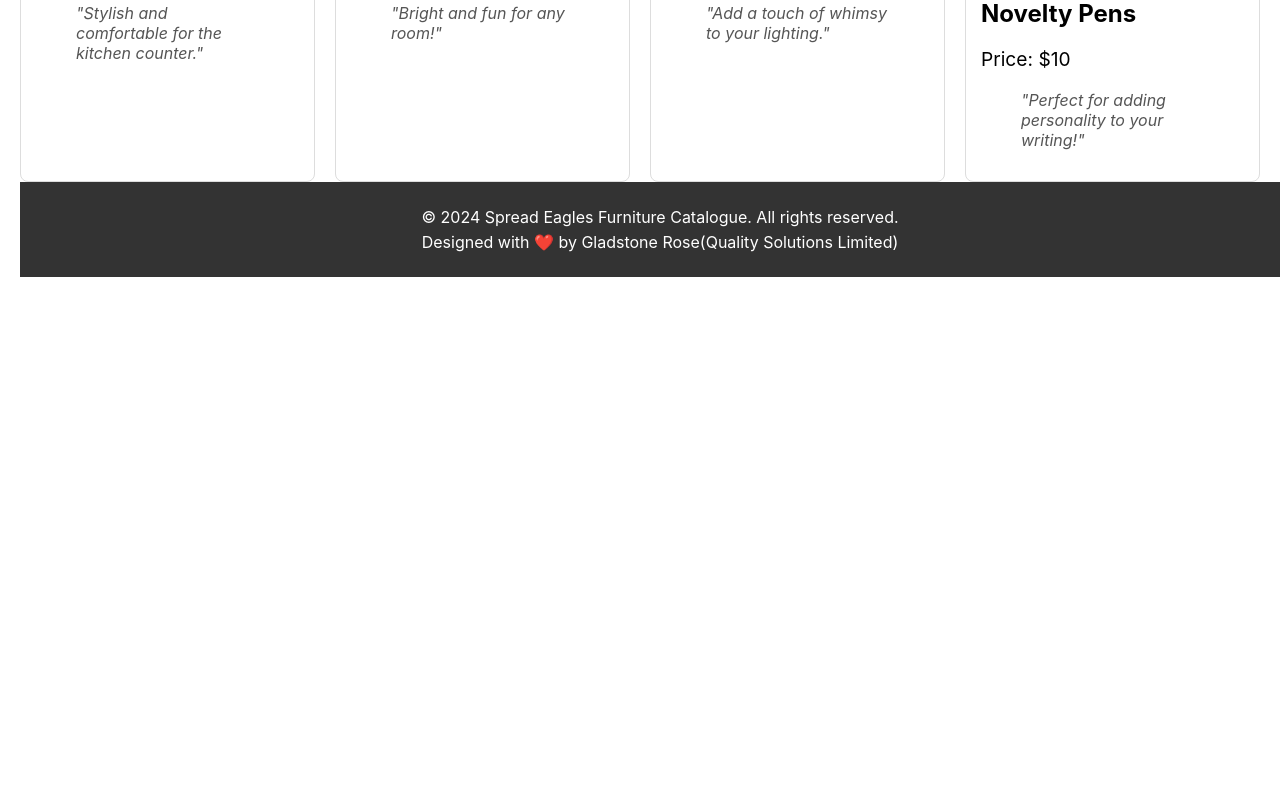
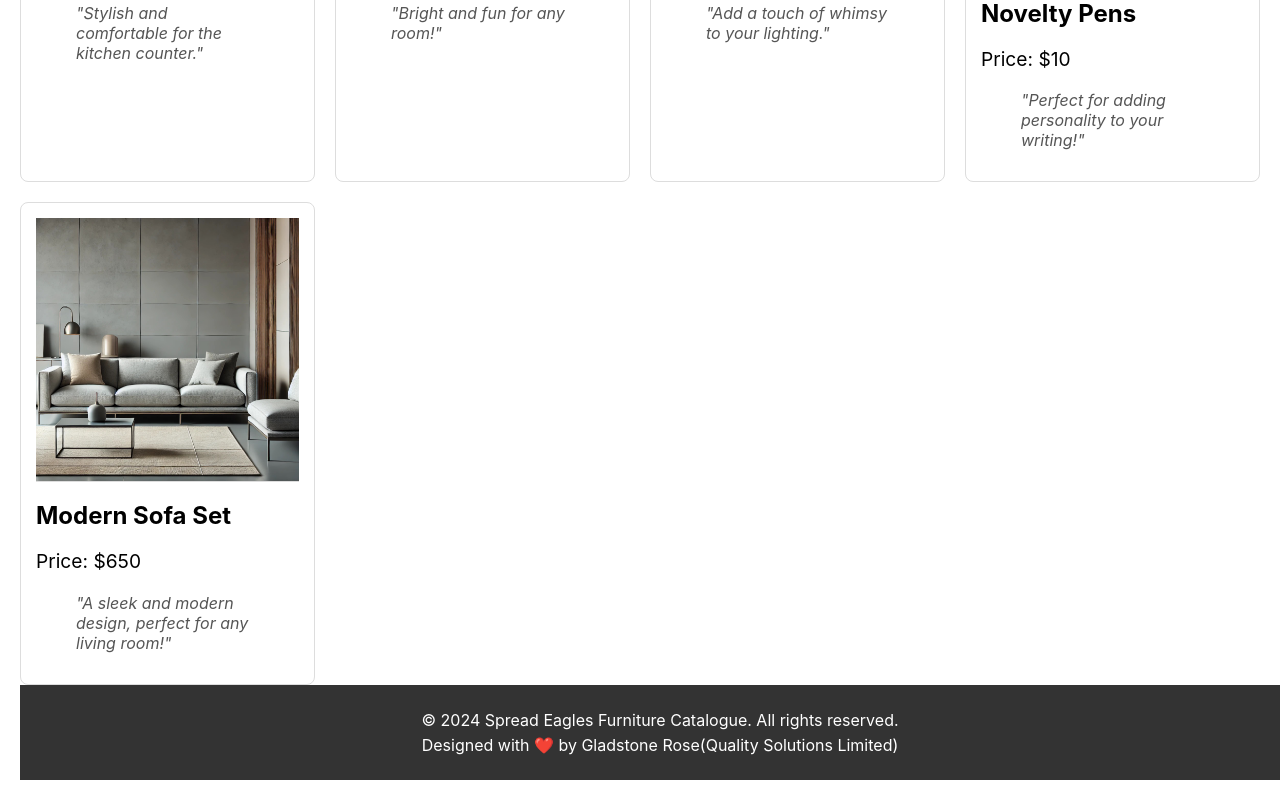
Before and after one commit to gladstone28/furniture-catalogue-app, a React (Create React App) app: page / in a window 1280 px wide. Shown: the part 1057-1857 px from the top of the page. Before the commit the page ends 1354 px from the top, so only its background shows below. Built offline with nearby package versions, Linux system fonts and the light colour scheme.

Commit message:
add new graphic and modify furnitureData.js

```diff
--- a/src/data/furnitureData.js
+++ b/src/data/furnitureData.js
@@ -56,14 +56,22 @@ const furnitureData = [
     price: '$75',
     testimonial: 'Add a touch of whimsy to your lighting.',
   },
-  // New Pens entry
   {
     id: 8,
     name: 'Novelty Pens',
     category: 'Novelty Products',
-    image: `${process.env.PUBLIC_URL}/images/novelty_pens.jpg`,  // Path to pens image
+    image: `${process.env.PUBLIC_URL}/images/novelty_pens.jpg`,
     price: '$10',
     testimonial: 'Perfect for adding personality to your writing!',
+  },
+  // Add a new sofa set in Living Room category
+  {
+    id: 9,
+    name: 'Modern Sofa Set',
+    category: 'Living Room',
+    image: `${process.env.PUBLIC_URL}/images/modern_sofa.jpg`,  // Path to new sofa image
+    price: '$650',
+    testimonial: 'A sleek and modern design, perfect for any living room!',
   }
 ];
 
```
Also changed, not shown: public/images/modern_sofa.jpg (added).
